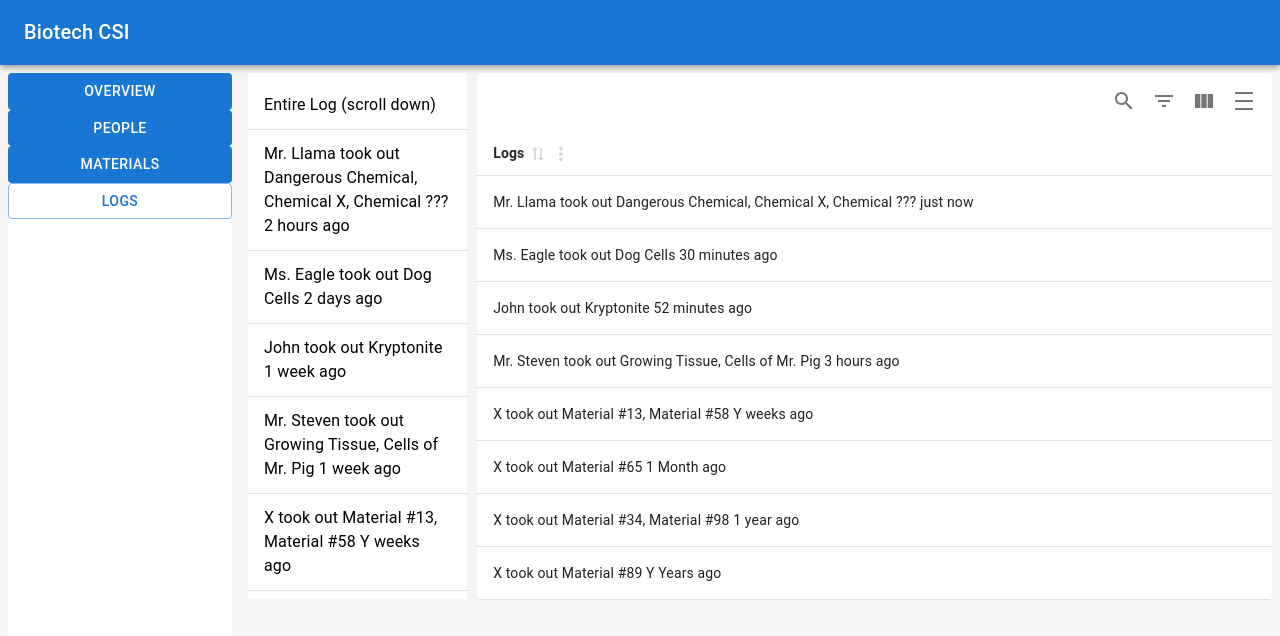
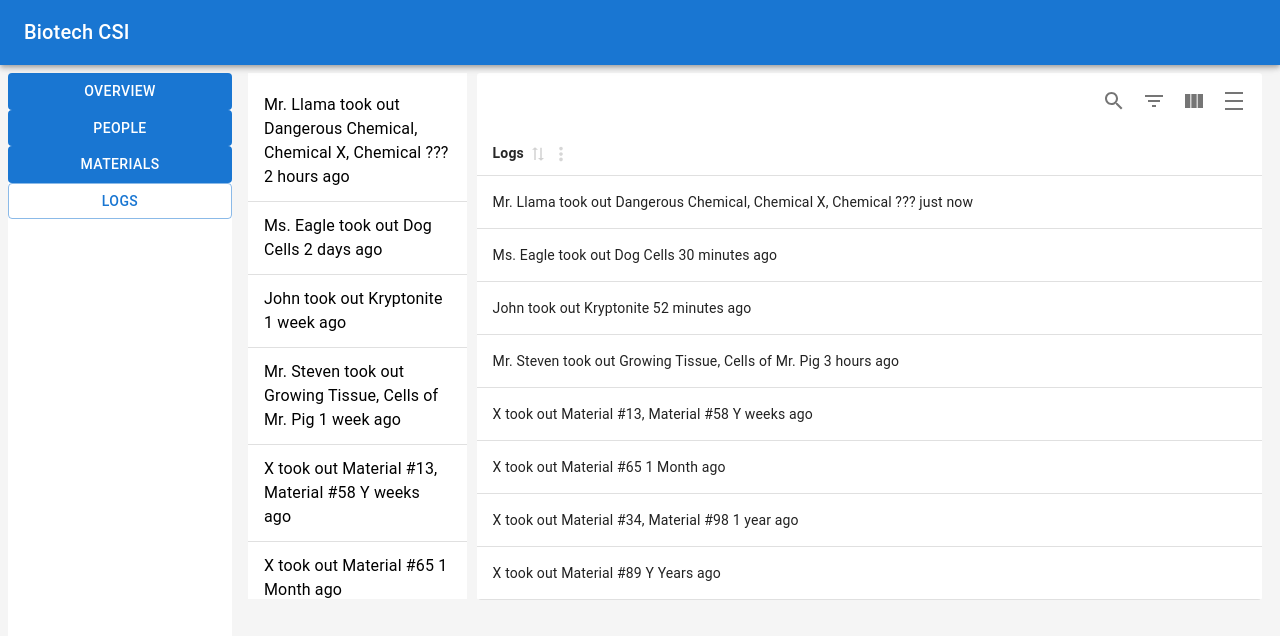
Before and after one commit to Minuteman-PWD-2025/Biotech-CSI, a Next.js app: page /logs in a window 1280 px wide. Shown: the top 636 px of the page. Built offline with nearby package versions, Linux system fonts and the light colour scheme.

Commit message:
smaller tweaks

```diff
--- a/src/app/logs/page.tsx
+++ b/src/app/logs/page.tsx
@@ -83,9 +83,6 @@ export default function Data() {
                 <div className='box' style={{float: 'left', paddingRight: '10px'}}>
                     <List sx={style}>
                         <ListItem divider>
-                            <ListItemText primary="Entire Log (scroll down)" />
-                        </ListItem>
-                        <ListItem divider>
                             <ListItemText primary="Mr. Llama took out Dangerous Chemical, Chemical X, Chemical ??? 2 hours ago" />
                         </ListItem>
                         <ListItem divider>
@@ -114,7 +111,7 @@ export default function Data() {
                         </ListItem>
                     </List>
                 </div>
-                <div className='grid-item' style ={{float: 'right', width: '85vw'}}>
+                <div className='grid-item' style ={{float: 'right', width: '85vw', paddingRight: '10px'}}>
                     <MaterialReactTable table={table}/>
                 </div>
             </div>
```
